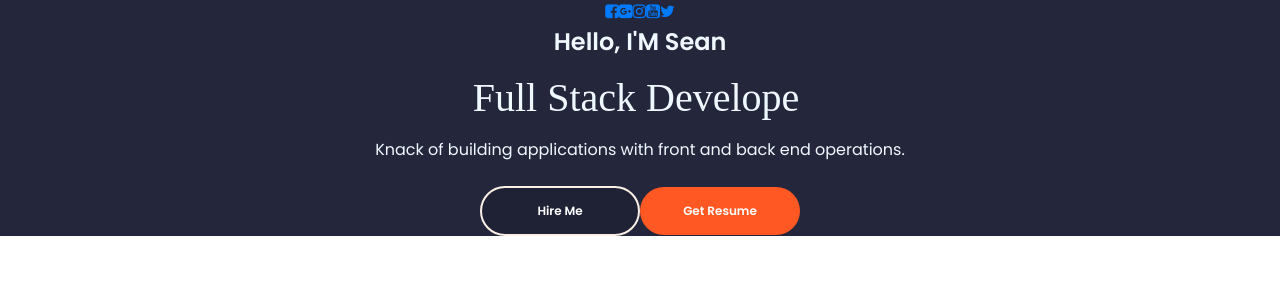
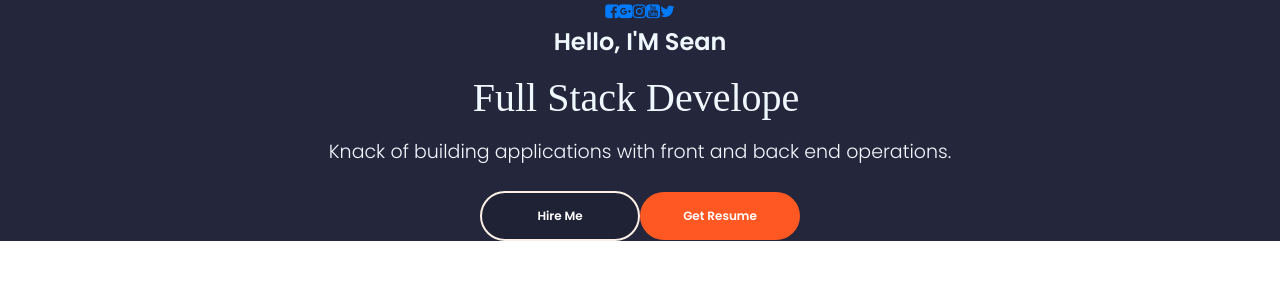
Before and after one commit to seannbannon/myportfolio, a React (Create React App) app in the folder portfolio/: page / in a window 1280 px wide. Shown: the top 300 px of the page. Built offline with nearby package versions, Linux system fonts and the light colour scheme; a web font is replaced by a local one.

Commit message:
dang this css is awesome

```diff
--- a/portfolio/src/PortfolioContainer/Home/Profile.css
+++ b/portfolio/src/PortfolioContainer/Home/Profile.css
@@ -28,3 +28,17 @@
     font-size: 40px;
     font-family: cursive;
 }
+
+.primary-text{
+    color: (--white);
+}
+
+.highlighted-text{
+    color: ( --dark-orange);
+}
+
+.profile-role-tagline{
+    font-size: 19px;
+    margin: 5px 0 0 0;
+    font-family: "Poppins Light";
+}
```
